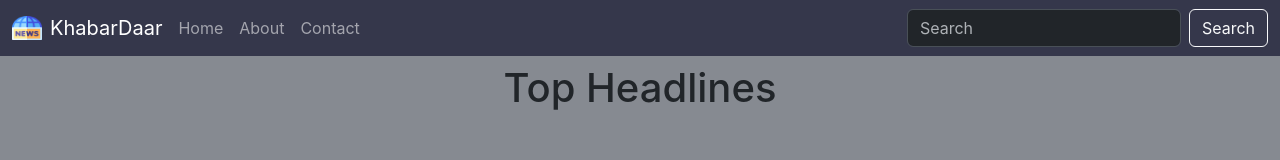
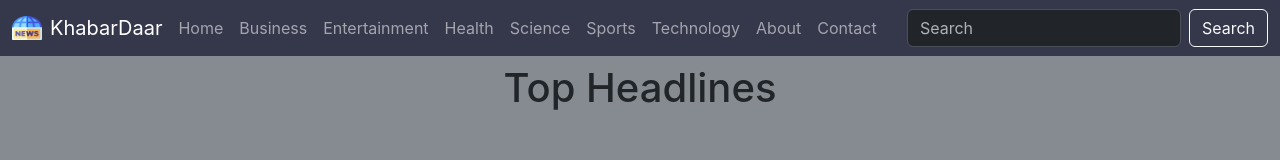
Before and after one commit to SamagraAg/News-Website, a React (Create React App) app: page / in a window 1280 px wide. Shown: the top 160 px of the page. Built offline with nearby package versions, Linux system fonts and the light colour scheme; no server answers.

Commit message:
Add Categories in navbar

```diff
--- a/src/Components/Navbar.js
+++ b/src/Components/Navbar.js
@@ -13,6 +13,26 @@ export default class Navbar extends Component {
                         <ul className="navbar-nav me-auto mb-2 mb-lg-0">
                             <li className="nav-item">
                                 <a className="nav-link" aria-current="page" href="/">Home</a>
+                            </li>
+                            <li className="nav-item">
+                                <a className="nav-link" href="/">Business</a>
+                            </li>
+                            <li className="nav-item">
+                                <a className="nav-link" href="/">Entertainment</a>
+                            </li>
+                            <li className="nav-item">
+                                <a className="nav-link" href="/">Health</a>
+                            </li>
+                            <li className="nav-item">
+                                <a className="nav-link" href="/">Science</a>
+                            </li>
+                            <li className="nav-item">
+                                <a className="nav-link" href="/">Sports</a>
+                            </li>
+                            <li className="nav-item">
+                                <a className="nav-link" href="/">Technology</a>
+                            </li>
+                            <li className="nav-item">
                             </li>
                             <li className="nav-item">
                                 <a className="nav-link" href="/about">About</a>
```
